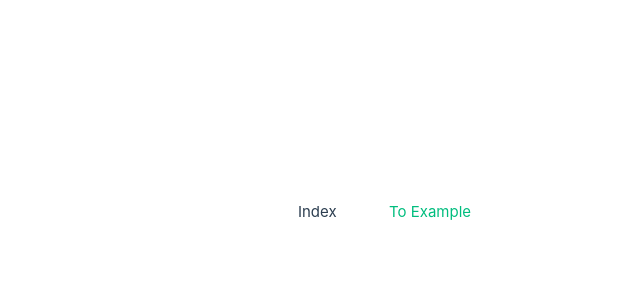
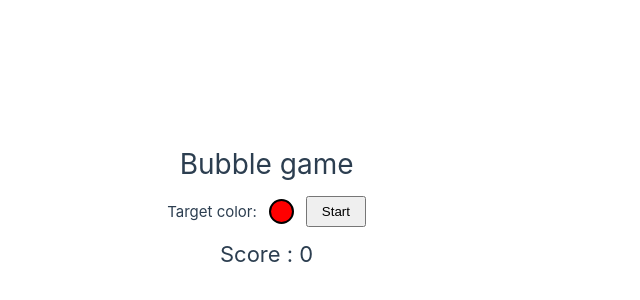
Before and after one commit to reznikovkg/vue-3-docker-compose, a Vue app in the folder vue/: page / in a window 1280 px wide. Shown: the part 188-488 px from the top of the page, without its empty margins (254-894 px from the left). Built offline with nearby package versions, Linux system fonts and the light colour scheme.

Commit message:
Travail bulles en cours

```diff
--- a/vue/src/App.vue
+++ b/vue/src/App.vue
@@ -1,9 +1,131 @@
 <template>
-  <RouterView />
+  <div class="app">
+    <h1 class="app__title">Bubble game</h1>
+
+    <div class="app__controls">
+      <span>Target color:</span>
+      <span class="app__color" :style="{ background: targetColor }"></span>
+
+      <button class="app__btn" @click="() => toggleGame()">
+        {{ running ? "Stop" : "Start" }}
+      </button>
+    </div>
+
+    <div class="app__score">Score : {{ score }}</div>
+
+    <!-- ✅ Jeu actif -->
+    <BubbleGame
+      v-if="running"
+      :colorsCount="colorsCount"
+      :targetColor="targetColor"
+      :spawnRate="spawnRate"
+      :scoreGood="scoreGood"
+      :scoreBad="scoreBad"
+      @finish="endGame"
+    />
+
+
+    <!-- Affichage du score final après arrêt -->
+    <div class="app__result" v-else-if="score !== 0">
+      <div class="app__result-box">
+        <h2>🎉 Game over! 🎉</h2>
+        <p>Final Score : <strong>{{ score }}</strong></p>
+        <button class="app__btn" @click="() => restart()">Replay 🔄</button>
+      </div>
+    </div>
+  </div>
 </template>
 
+
 <script setup>
+import { ref, computed } from "vue";
+import { useStore } from "vuex";
+import BubbleGame from "./components/BubbleGame.vue";
+
+const store = useStore();
+const restart = () => {
+  store.commit("RESET_SCORE");
+  running.value = true;
+};
+
+const score = computed(() => store.getters.score);
+const running = ref(false);
+
+const colorsCount = 5;
+const targetColor = "red";
+store.commit("SET_TARGET_COLOR", targetColor);
+
+const spawnRate = 1;
+const scoreGood = 1;
+const scoreBad = -5;
+
+const toggleGame = () => {
+
+  // on reset si on relance ensuite
+  if (!running.value) {
+    store.commit("RESET_SCORE");
+  }
+
+  running.value = !running.value;
+};
+
 </script>
 
-<style scoped lang="scss">
+<style scoped lang="less">
+.app {
+  text-align: center;
+  padding: 20px;
+
+  &__title {
+    font-size: 28px;
+    margin-bottom: 10px;
+  }
+
+  &__controls {
+    display: flex;
+    justify-content: center;
+    align-items: center;
+    gap: 12px;
+    margin-bottom: 10px;
+  }
+
+  &__color {
+    width: 25px;
+    height: 25px;
+    border-radius: 50%;
+    border: 2px solid black;
+  }
+
+  &__btn {
+    padding: 6px 14px;
+    cursor: pointer;
+  }
+
+  &__score {
+    font-size: 22px;
+    margin-bottom: 10px;
+  }
+
+.app__result {
+  display: flex;
+  justify-content: center;
+  margin-top: 20px;
+}
+
+.app__result-box {
+  background: rgba(0, 0, 0, 0.75);
+  color: white;
+  padding: 20px 35px;
+  border-radius: 12px;
+  box-shadow: 0 0 10px #000;
+  text-align: center;
+  animation: fadeIn 0.4s ease;
+}
+
+@keyframes fadeIn {
+  from { opacity: 0; transform: scale(0.9); }
+  to { opacity: 1; transform: scale(1); }
+}
+
+}
 </style>
--- /dev/null
+++ b/vue/src/components/BubbleGame.vue
@@ -0,0 +1,95 @@
+<template>
+  <div
+    class="bubble-game__area"
+    ref="area"
+    @click="(e) => clickArea(e)"
+  >
+    <div
+      v-for="bubble in bubbles"
+      :key="bubble.id"
+      class="bubble-game__bubble"
+      :style="{
+        left: bubble.x + 'px',
+        top: bubble.y + 'px',
+        background: bubble.color
+      }"
+    ></div>
+  </div>
+</template>
+
+<script setup>
+import { onMounted, onUnmounted, ref, computed } from "vue";
+import { useStore } from "vuex";
+
+const props = defineProps({
+  colorsCount: { type: Number, default: 5 },
+  spawnRate: { type: Number, default: 1 },
+  scoreGood: { type: Number, default: 1 },
+  scoreBad: { type: Number, default: -5 }
+});
+
+const emit = defineEmits(["finish"]);
+const store = useStore();
+const bubbles = computed(() => store.getters.bubbles);
+
+const area = ref(null);
+let spawnTimer = null;
+let fallTimer = null;
+
+const clickArea = (e) => {
+  const rect = area.value.getBoundingClientRect();
+  const x = e.clientX - rect.left;
+  const y = e.clientY - rect.top;
+  store.dispatch("handleClick", {
+    x,
+    y,
+    scoreGood: props.scoreGood,
+    scoreBad: props.scoreBad
+  });
+};
+
+onMounted(() => {
+  spawnTimer = setInterval(() => {
+    store.dispatch("spawnBubble", {
+      areaWidth: area.value.offsetWidth,
+      colorsCount: props.colorsCount
+    });
+  }, 1000 / props.spawnRate);
+
+  fallTimer = setInterval(() => {
+    store.dispatch("moveBubbles");
+  }, 16);
+});
+
+onUnmounted(() => {
+  clearInterval(spawnTimer);
+  clearInterval(fallTimer);
+
+  // Émettre le score final lors de l'arrêt
+  emit("finish", store.getters.score);
+});
+
+</script>
+
+<style lang="less" scoped>
+.bubble-game__area {
+  position: relative;
+  width: 800px;
+  height: 750px;
+  background: #ffedb3;
+  border: 4px solid #cdaa5a;
+  border-radius: 16px;
+  overflow: hidden;
+  margin: 20px auto;
+  box-shadow: 0 0 14px rgba(0,0,0,0.2);
+}
+
+
+
+.bubble-game__bubble {
+  position: absolute;
+  width: 60px;
+  height: 60px;
+  border-radius: 50%;
+}
+</style>
--- a/vue/src/store/index.js
+++ b/vue/src/store/index.js
@@ -1,42 +1,65 @@
-import { createStore } from 'vuex'
-import list from './list'
-
-const MUTATIONS = {
-  INCREMENT: 'INCREMENT',
-  SET_COUNT: 'SET_COUNT',
-}
+import { createStore } from "vuex";
 
 export default createStore({
-  state () {
-    return {
-      count: 0
+  state: {
+    bubbles: [],
+    score: 0,
+    targetColor: "red",
+  },
+
+  mutations: {
+    ADD_BUBBLE(state, bubble) {
+      state.bubbles.push(bubble);
+    },
+    REMOVE_BUBBLE(state, id) {
+      state.bubbles = state.bubbles.filter(b => b.id !== id);
+    },
+    UPDATE_SCORE(state, value) {
+      state.score += value;
+    },
+    RESET_SCORE(state) {
+      state.score = 0;
+    },
+    SET_TARGET_COLOR(state, color) {
+      state.targetColor = color;
     }
   },
+
+  actions: {
+    spawnBubble({ commit }, { areaWidth, colorsCount }) {
+      const palette = ["red", "blue", "yellow", "green", "pink", "orange"];
+      const bubble = {
+        id: crypto.randomUUID(),
+        color: palette[Math.floor(Math.random() * colorsCount)],
+        x: Math.random() * (areaWidth - 60),
+        y: -60,
+        speed: 1 + Math.random() * 2
+      };
+      commit("ADD_BUBBLE", bubble);
+    },
+
+    moveBubbles({ state }) {
+      state.bubbles.forEach(b => (b.y += b.speed));
+    },
+
+    handleClick({ state, commit }, { x, y, scoreGood, scoreBad }) {
+      const popped = state.bubbles.filter(b => (
+        x >= b.x && x <= b.x + 60 &&
+        y >= b.y && y <= b.y + 60
+      ));
+
+      popped.forEach(bubble => {
+        commit("REMOVE_BUBBLE", bubble.id);
+        commit("UPDATE_SCORE",
+          bubble.color === state.targetColor ? scoreGood : scoreBad
+        );
+      });
+    }
+  },
+
   getters: {
-    getCount: (state) => state.count,
-    getCount2: (state) => state.count * 2,
-    // getList: (state) => [4, 3]
-  },
-  mutations: {
-    [MUTATIONS.INCREMENT]: (state, value) => {
-      state.count += value
-    },
-    [MUTATIONS.SET_COUNT]: (state, value) => {
-      state.count = value
-    },
-  },
-  actions: {
-    runIncrement: (store, value) => {
-      store.commit(MUTATIONS.INCREMENT, value)
-    },
-    setCount: (store, payload) => {
-      const { value, timeout = 0 } = payload
-      setTimeout(() => {
-        store.commit(MUTATIONS.SET_COUNT, value)
-      }, timeout)
-    },
-  },
-  modules: {
-    list
+    score: state => state.score,
+    bubbles: state => state.bubbles,
+    targetColor: state => state.targetColor
   }
-})
+});
```
